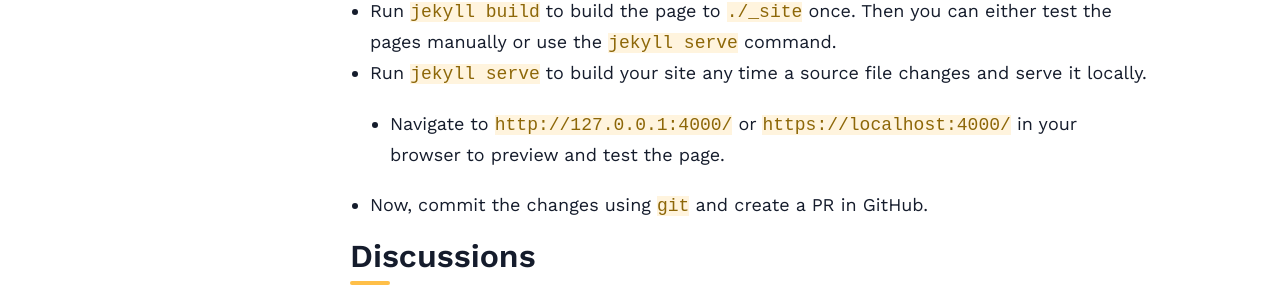
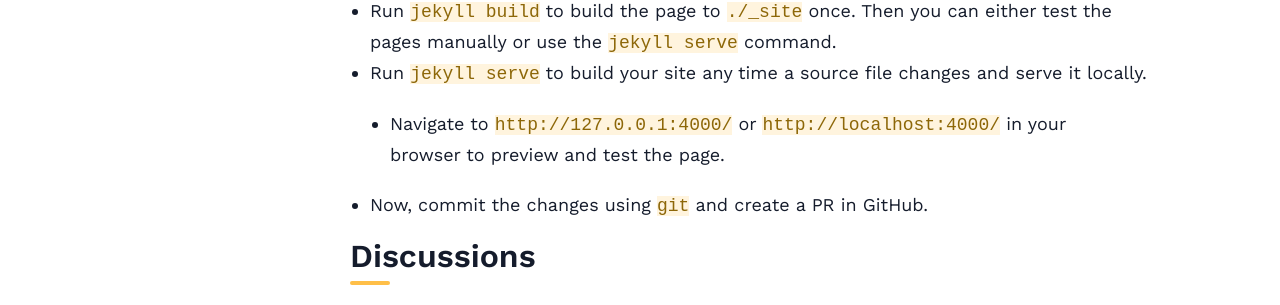
Before and after one commit to Vanilla-OS/handbook, a Jekyll site: the page built from _posts/2022-11-11-contributing.md, in a window 1280 px wide and 900 px high, scrolled down 1689 px. Shown: the part 259-564 px from the top of the window. Built offline with Jekyll 4.4.1, drawn with Linux system fonts in a browser that asks for light colours; nearby versions of some CDN libraries; a style sheet for code colours, icons or effects is not loaded; some of the changed lines change nothing that is shown.

Commit message:
Fix typo in localhost jekyll link
Signed-off-by: K.B.Dharun Krishna <kbdharunkrishna@gmail.com>

```diff
--- a/_posts/2022-11-11-contributing.md
+++ b/_posts/2022-11-11-contributing.md
@@ -70,7 +70,7 @@ request for the translated guide.
 - Add the guide to the correct destination in the cloned directory.
 - Run `jekyll build` to build the page to `./_site` once. Then you can either test the pages manually or use the `jekyll serve` command.
 - Run `jekyll serve` to build your site any time a source file changes and serve it locally.
-	- Navigate to `http://127.0.0.1:4000/` or `https://localhost:4000/` in your browser to preview and test the page.
+	- Navigate to `http://127.0.0.1:4000/` or `http://localhost:4000/` in your browser to preview and test the page.
 - Now, commit the changes using `git` and create a PR in GitHub.
 
 ## Discussions
```
Also changed, not shown: README.md.
